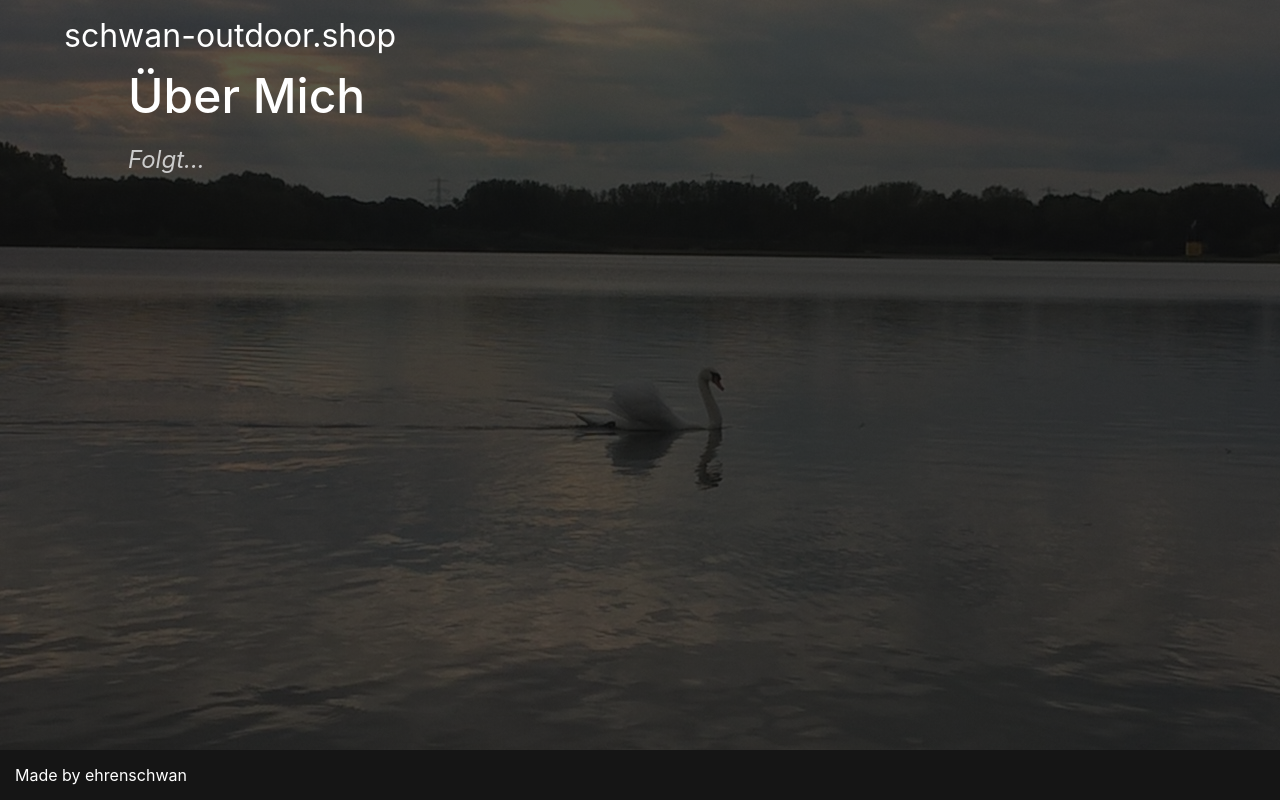
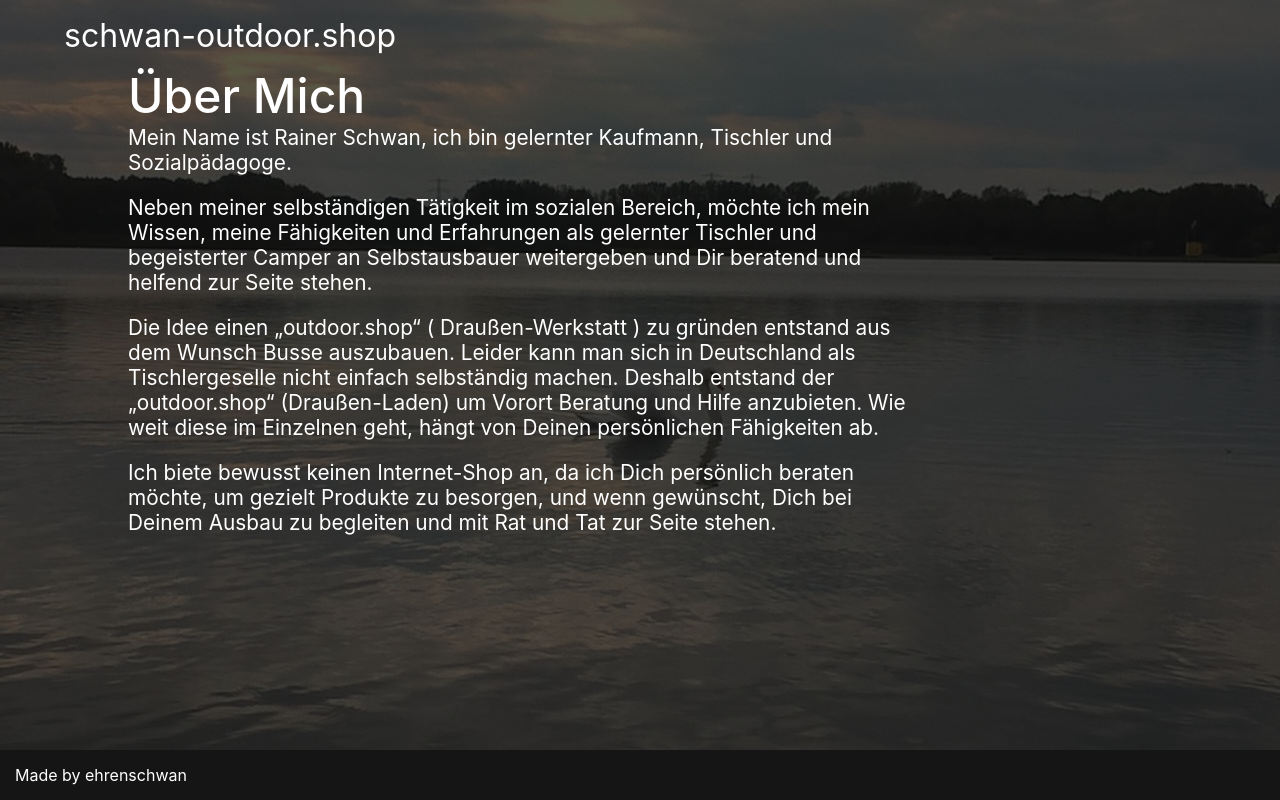
Before and after one commit to LucaSchwan/schwan-outdoor_shop, a Next.js app: page /about-me in a window 1280 px wide. Built offline with nearby package versions, Linux system fonts and the light colour scheme.

Commit message:
Added about me text

```diff
--- a/pages/about-me.tsx
+++ b/pages/about-me.tsx
@@ -3,13 +3,41 @@ import styles from '../styles/About-Me.module.scss';
 
 const AboutMe = () => {
   return (
-    <div>
+    <>
       <Head>
         <title>Über Mich</title>
       </Head>
       <h1 className={styles.smaller_title}>Über Mich</h1>
-      <h2 className={styles.smaller_subtitle}>Folgt...</h2>
-    </div>
+      <div className={styles.about_me_text}>
+        <p>
+          Mein Name ist Rainer Schwan, ich bin gelernter Kaufmann, Tischler und
+          Sozialpädagoge.
+        </p>
+        <br />
+        <p>
+          Neben meiner selbständigen Tätigkeit im sozialen Bereich, möchte ich
+          mein Wissen, meine Fähigkeiten und Erfahrungen als gelernter Tischler
+          und begeisterter Camper an Selbstausbauer weitergeben und Dir beratend
+          und helfend zur Seite stehen.
+        </p>
+        <br />
+        <p>
+          Die Idee einen „outdoor.shop“ ( Draußen-Werkstatt ) zu gründen
+          entstand aus dem Wunsch Busse auszubauen. Leider kann man sich in
+          Deutschland als Tischlergeselle nicht einfach selbständig machen.
+          Deshalb entstand der „outdoor.shop“ (Draußen-Laden) um Vorort Beratung
+          und Hilfe anzubieten. Wie weit diese im Einzelnen geht, hängt von
+          Deinen persönlichen Fähigkeiten ab.
+        </p>
+        <br />
+        <p>
+          Ich biete bewusst keinen Internet-Shop an, da ich Dich persönlich
+          beraten möchte, um gezielt Produkte zu besorgen, und wenn gewünscht,
+          Dich bei Deinem Ausbau zu begleiten und mit Rat und Tat zur Seite
+          stehen.
+        </p>
+      </div>
+    </>
   );
 };
 
--- a/styles/About-Me.module.scss
+++ b/styles/About-Me.module.scss
@@ -1 +1,35 @@
 @import 'standard';
+@import 'colors';
+
+.about_me_text {
+    display: flex;
+    flex-direction: column;
+}
+
+.about_me_text > p {
+    font-size: 1.5rem;
+    width: 60%;
+    color: $textColor;
+    padding: 0;
+    margin: 0;
+
+	@media only screen and (max-width: $xxlarge) {
+        width: 80%;
+        font-size: 1.3rem;
+    }
+
+	@media only screen and (max-width: $large) {
+        font-size: 1.2rem;
+    }
+
+	@media only screen and (max-width: $medium) {
+        width: 100%;
+        font-size: 1.1rem;
+    }
+
+	@media only screen and (max-width: $small) {
+        padding: 0;
+        font-size: 1rem;
+    }
+
+}
```
